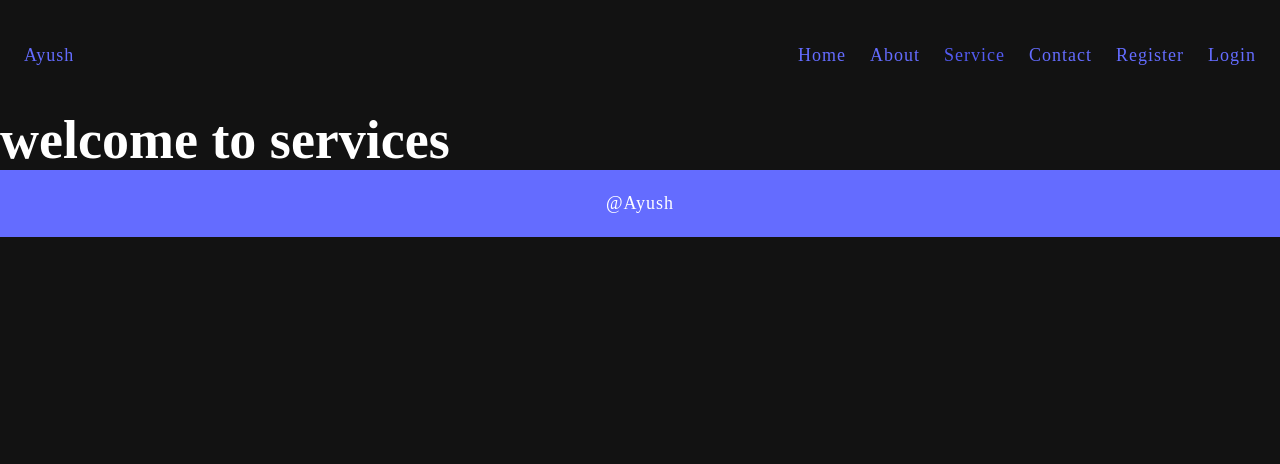
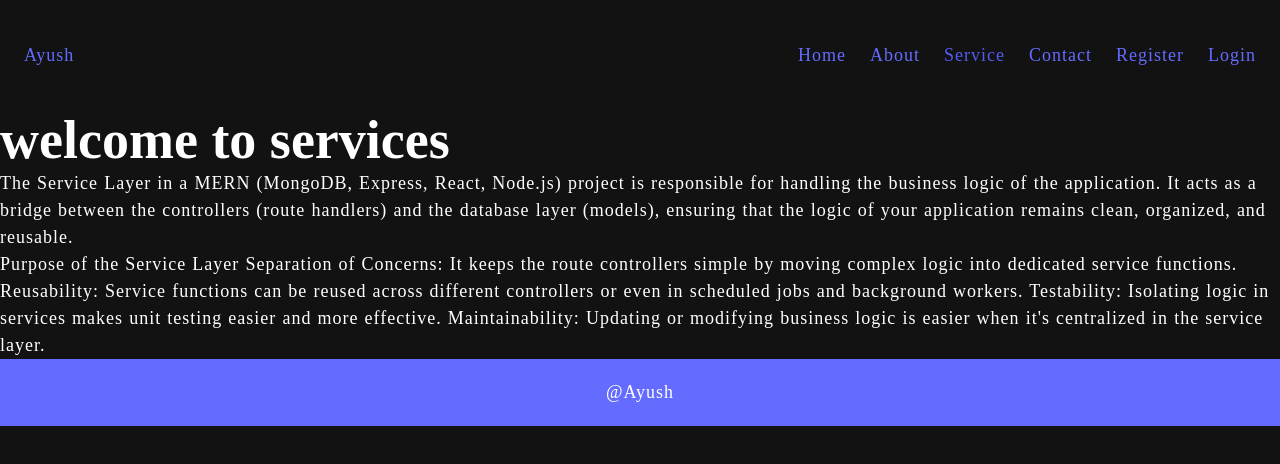
Before and after one commit to ChaudharyAyush-21/Mern12, a React (Vite) app in the folder client/: page /services in a window 1280 px wide. Shown: the top 464 px of the page. Built offline with nearby package versions, Linux system fonts and the light colour scheme; no server answers.

Commit message:
create service part

```diff
--- a/client/src/pages/Services.jsx
+++ b/client/src/pages/Services.jsx
@@ -4,6 +4,17 @@ const Services = () => {
   return (
     <>
       <h1>welcome to services</h1>
+      <p>The Service Layer in a MERN (MongoDB, Express, React, Node.js) project is responsible for handling the business logic of the application. It acts as a bridge between the controllers (route handlers) and the database layer (models), ensuring that the logic of your application remains clean, organized, and reusable.</p>
+      <p>Purpose of the Service Layer
+Separation of Concerns: It keeps the route controllers simple by moving complex logic into dedicated service functions.
+
+Reusability: Service functions can be reused across different controllers or even in scheduled jobs and background workers.
+
+Testability: Isolating logic in services makes unit testing easier and more effective.
+
+Maintainability: Updating or modifying business logic is easier when it's centralized in the service layer.
+
+</p>
     </>
   )
 }
```
